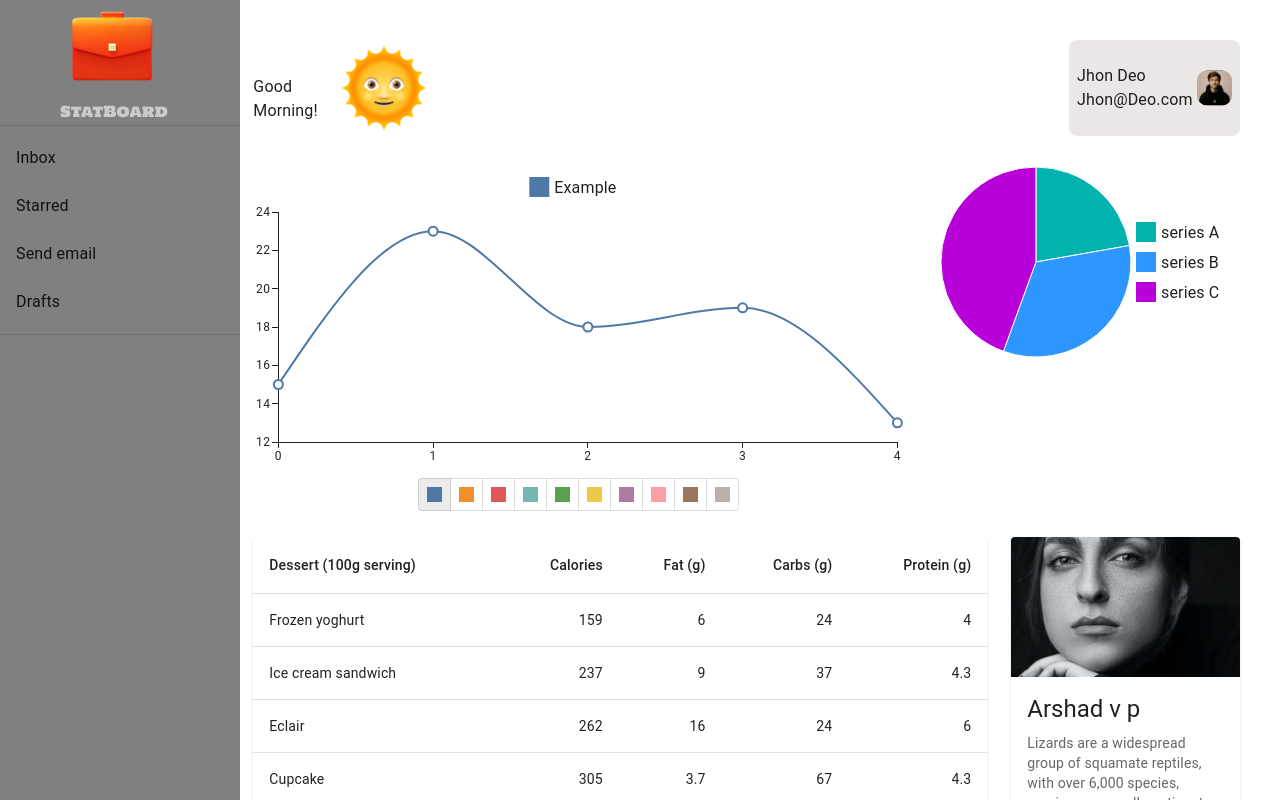
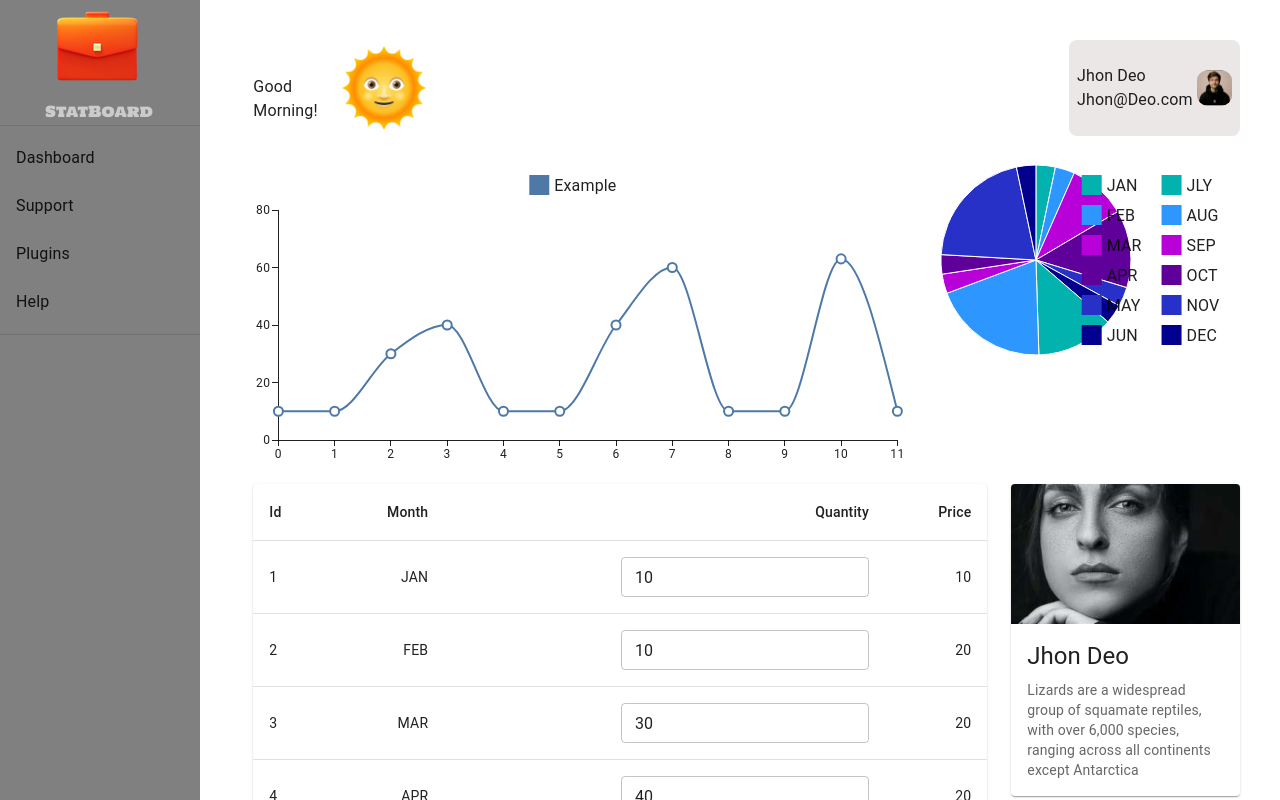
Before and after one commit to Arshad1071/arab-industries-client, a React (Create React App) app: page / in a window 1280 px wide. Shown: the top 800 px of the page. Built offline with nearby package versions, Linux system fonts and the light colour scheme.

Commit message:
Functionality added

```diff
--- a/src/components/PieChart/index.js
+++ b/src/components/PieChart/index.js
@@ -1,18 +1,27 @@
 import * as React from "react";
 import { PieChart } from "@mui/x-charts/PieChart";
 
-const data = [
-  { id: 0, value: 10, label: "series A" },
-  { id: 1, value: 15, label: "series B" },
-  { id: 2, value: 20, label: "series C" },
-];
+export default function PieActiveArc({ data }) {
+  const changeKeyNamesOne = (array, oldKey, newKey) => {
+    return array.map((obj) => {
+      // Create a new object with updated key names
+      const newObj = { ...obj, [newKey]: obj[oldKey] };
 
-export default function PieActiveArc() {
+      // Remove the old key if you want to
+      delete newObj[oldKey];
+
+      return newObj;
+    });
+  };
   return (
     <PieChart
       series={[
         {
-          data,
+          data: changeKeyNamesOne(
+            changeKeyNamesOne(data, "month", "label"),
+            "quantity",
+            "value"
+          ),
           highlightScope: { faded: "global", highlighted: "item" },
           faded: { innerRadius: 30, additionalRadius: -30, color: "gray" },
         },
--- a/src/components/card/index.js
+++ b/src/components/card/index.js
@@ -18,7 +18,7 @@ export default function ActionAreaCard() {
         />
         <CardContent>
           <Typography gutterBottom variant="h5" component="div">
-            Arshad v p
+            Jhon Deo
           </Typography>
           <Typography variant="body2" color="text.secondary">
             Lizards are a widespread group of squamate reptiles, with over 6,000
--- a/src/components/graph/index.js
+++ b/src/components/graph/index.js
@@ -1,33 +1,12 @@
 import * as React from "react";
 import { LineChart } from "@mui/x-charts/LineChart";
 import Stack from "@mui/material/Stack";
-import ToggleButton from "@mui/material/ToggleButton";
-import ToggleButtonGroup from "@mui/material/ToggleButtonGroup";
-
-const Tableau10 = [
-  "#4e79a7",
-  "#f28e2c",
-  "#e15759",
-  "#76b7b2",
-  "#59a14f",
-  "#edc949",
-  "#af7aa1",
-  "#ff9da7",
-  "#9c755f",
-  "#bab0ab",
-];
 
 const chartsParams = {
   margin: { bottom: 20, left: 25, right: 5 },
   height: 300,
 };
-export default function BasicColor() {
-  const [color, setColor] = React.useState("#4e79a7");
-
-  const handleChange = (event, nextColor) => {
-    setColor(nextColor);
-  };
-
+export default function BasicColor({ data }) {
   return (
     <Stack
       direction="column"
@@ -39,31 +18,12 @@ export default function BasicColor() {
         {...chartsParams}
         series={[
           {
-            data: [15, 23, 18, 19, 13],
+            data: data.map((obj) => obj.quantity),
             label: "Example",
-            color,
+            color: "#4e79a7",
           },
         ]}
       />
-      <ToggleButtonGroup
-        // orientation="vertical"
-        value={color}
-        exclusive
-        onChange={handleChange}
-      >
-        {Tableau10.map((value) => (
-          <ToggleButton key={value} value={value} sx={{ p: 1 }}>
-            <div
-              style={{
-                width: 15,
-                height: 15,
-                backgroundColor: value,
-                display: "inline-block",
-              }}
-            />
-          </ToggleButton>
-        ))}
-      </ToggleButtonGroup>
     </Stack>
   );
 }
--- a/src/components/sidebar/index.js
+++ b/src/components/sidebar/index.js
@@ -7,11 +7,10 @@ import List from "@mui/material/List";
 import ListItem from "@mui/material/ListItem";
 import ListItemButton from "@mui/material/ListItemButton";
 import ListItemText from "@mui/material/ListItemText";
-import Toolbar from "@mui/material/Toolbar";
 import Briefcase from "../../assets/img/Briefcase.svg";
 import StatBoard from "../../assets/img/StatBoard.png";
 
-const drawerWidth = 240;
+const drawerWidth = 200;
 
 function ResponsiveDrawer() {
   const drawer = (
@@ -21,16 +20,16 @@ function ResponsiveDrawer() {
         height: "900px",
       }}
     >
-      <Box sx={{ marginLeft: "65px" }}>
+      <Box sx={{ marginLeft: "50px" }}>
         <img src={Briefcase} alt="Logo" />
       </Box>
-      <Box sx={{ marginLeft: "60px" }}>
+      <Box sx={{ marginLeft: "45px" }}>
         <img src={StatBoard} alt="Logo" />
       </Box>
 
       <Divider />
       <List>
-        {["Inbox", "Starred", "Send email", "Drafts"].map((text, index) => (
+        {["Dashboard", "Support", "Plugins", "Help"].map((text, index) => (
           <ListItem key={text} disablePadding>
             <ListItemButton>
               <ListItemText primary={text} />
--- a/src/components/table/index.js
+++ b/src/components/table/index.js
@@ -6,45 +6,59 @@ import TableContainer from "@mui/material/TableContainer";
 import TableHead from "@mui/material/TableHead";
 import TableRow from "@mui/material/TableRow";
 import Paper from "@mui/material/Paper";
+import { TextField } from "@mui/material";
 
-function createData(name, calories, fat, carbs, protein) {
-  return { name, calories, fat, carbs, protein };
-}
+export default function BasicTable({ data, setData }) {
+  const changeStatePropertyValue = (index, propertyName, newValue) => {
+    setData((prevStates) => {
+      // Create a new array to avoid mutating the state directly
+      const newStates = [...prevStates];
 
-const rows = [
-  createData("Frozen yoghurt", 159, 6.0, 24, 4.0),
-  createData("Ice cream sandwich", 237, 9.0, 37, 4.3),
-  createData("Eclair", 262, 16.0, 24, 6.0),
-  createData("Cupcake", 305, 3.7, 67, 4.3),
-  createData("Gingerbread", 356, 16.0, 49, 3.9),
-];
+      // Update the property of the specified state by index
+      newStates[index] = {
+        ...newStates[index],
+        [propertyName]: newValue,
+      };
 
-export default function BasicTable() {
+      return newStates;
+    });
+  };
+
   return (
     <TableContainer component={Paper}>
       <Table sx={{ minWidth: 650 }} aria-label="simple table">
         <TableHead>
           <TableRow>
-            <TableCell>Dessert (100g serving)</TableCell>
-            <TableCell align="right">Calories</TableCell>
-            <TableCell align="right">Fat&nbsp;(g)</TableCell>
-            <TableCell align="right">Carbs&nbsp;(g)</TableCell>
-            <TableCell align="right">Protein&nbsp;(g)</TableCell>
+            <TableCell>Id</TableCell>
+            <TableCell align="right">Month</TableCell>
+            <TableCell align="right">Quantity</TableCell>
+            <TableCell align="right">Price</TableCell>
           </TableRow>
         </TableHead>
         <TableBody>
-          {rows.map((row) => (
+          {data.map((row, index) => (
             <TableRow
-              key={row.name}
+              key={row.id}
               sx={{ "&:last-child td, &:last-child th": { border: 0 } }}
             >
               <TableCell component="th" scope="row">
-                {row.name}
+                {row.id}
               </TableCell>
-              <TableCell align="right">{row.calories}</TableCell>
-              <TableCell align="right">{row.fat}</TableCell>
-              <TableCell align="right">{row.carbs}</TableCell>
-              <TableCell align="right">{row.protein}</TableCell>
+              <TableCell align="right">{row.month}</TableCell>
+              <TableCell align="right">
+                <TextField
+                  onChange={(e) =>
+                    changeStatePropertyValue(
+                      index,
+                      "quantity",
+                      parseInt(e.target.value) || 0
+                    )
+                  }
+                  value={row.quantity}
+                  size="small"
+                ></TextField>
+              </TableCell>
+              <TableCell align="right">{row.Price}</TableCell>
             </TableRow>
           ))}
         </TableBody>
--- a/src/layouts/admin/index.js
+++ b/src/layouts/admin/index.js
@@ -1,4 +1,4 @@
-import React from "react";
+import React, { useState } from "react";
 import ResponsiveDrawer from "../../components/sidebar";
 import Box from "@mui/material/Box";
 import Grid from "@mui/material/Grid";
@@ -8,8 +8,22 @@ import BasicTable from "../../components/table";
 import ActionAreaCard from "../../components/card";
 import ResponsiveAppBar from "../../components/Appbar";
 
+const Admin = () => {
+  const [data, setData] = useState([
+    { id: 1, month: "JAN", quantity: 10, Price: 10 },
+    { id: 2, month: "FEB", quantity: 10, Price: 20 },
+    { id: 3, month: "MAR", quantity: 30, Price: 20 },
+    { id: 4, month: "APR", quantity: 40, Price: 20 },
+    { id: 5, month: "MAY", quantity: 10, Price: 20 },
+    { id: 6, month: "JUN", quantity: 10, Price: 10 },
+    { id: 7, month: "JLY", quantity: 40, Price: 20 },
+    { id: 8, month: "AUG", quantity: 60, Price: 20 },
+    { id: 9, month: "SEP", quantity: 10, Price: 10 },
+    { id: 10, month: "OCT", quantity: 10, Price: 20 },
+    { id: 11, month: "NOV", quantity: 63, Price: 10 },
+    { id: 12, month: "DEC", quantity: 10, Price: 20 },
+  ]);
 
-const Admin = () => {
   return (
     <div>
       <Box sx={{ flexGrow: 1 }}>
@@ -22,13 +36,13 @@ const Admin = () => {
               <ResponsiveAppBar />
             </Grid>
             <Grid item xs={8}>
-              <BasicColor />
+              <BasicColor data={data} />
             </Grid>
             <Grid item xs={4}>
-              <PieActiveArc />
+              <PieActiveArc data={data} />
             </Grid>
             <Grid item xs={9}>
-              <BasicTable />
+              <BasicTable data={data} setData={setData} />
             </Grid>
             <Grid item xs={3}>
               <ActionAreaCard />
```
Also changed, not shown: src/layouts/rtl/index.js (deleted).
